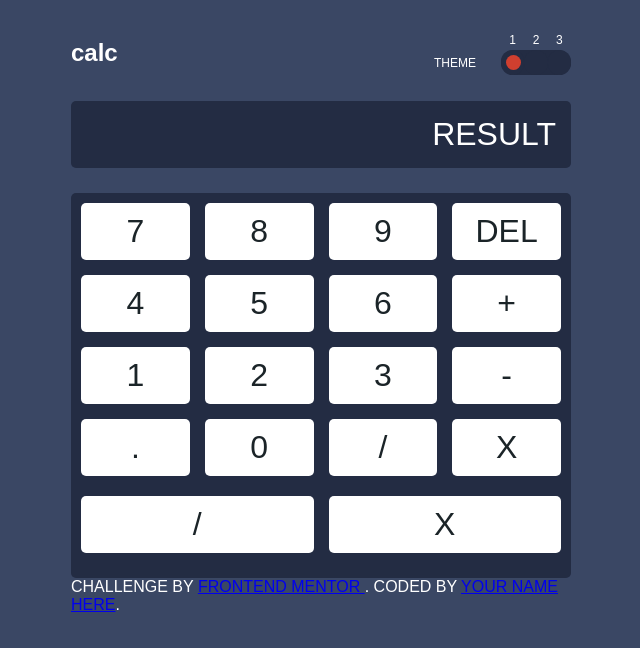
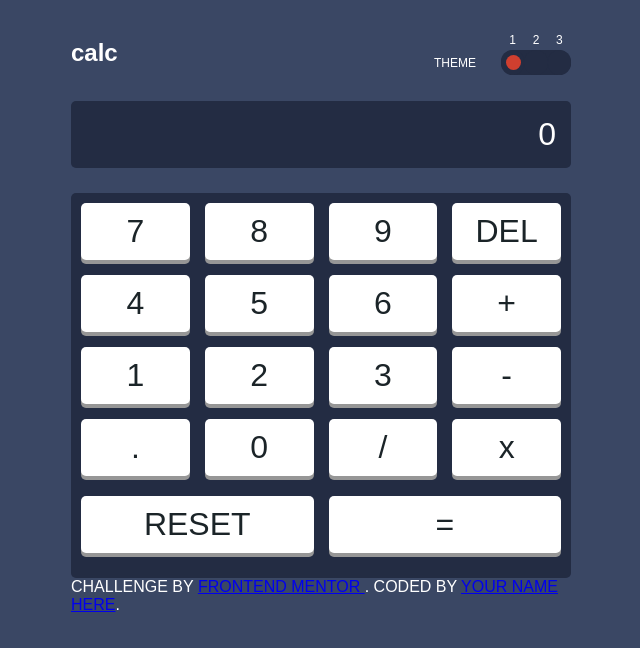
Before and after one commit to sklehti/calculator-app-main, a plain HTML site: page index.html in a window 1280 px wide. Shown: the whole page, without its empty margins (319-959 px from the left). Drawn offline with nearby package versions, Linux system fonts and the light colour scheme.

Commit message:
some style and action added

```diff
--- a/main.html
+++ b/main.html
@@ -1,32 +1,73 @@
 <div>
   <div class="result-layout">
-    <div class="result">Result</div>
+    <div class="result">0</div>
   </div>
 
   <div class="grid-layout">
-    <div class="grid">7</div>
-    <div class="grid">8</div>
-    <div class="grid">9</div>
-    <div class="grid">DEL</div>
+    <button class="grid" value="7" onclick="handleCalculatorBtn(this)">
+      7
+    </button>
+    <button class="grid" value="8" onclick="handleCalculatorBtn(this)">
+      8
+    </button>
+    <button class="grid" value="9" onclick="handleCalculatorBtn(this)">
+      9
+    </button>
+    <button class="grid" value="DEL" onclick="handleCalculatorBtn(this)">
+      DEL
+    </button>
 
-    <div class="grid">4</div>
-    <div class="grid">5</div>
-    <div class="grid">6</div>
-    <div class="grid">+</div>
+    <button class="grid" value="4" onclick="handleCalculatorBtn(this)">
+      4
+    </button>
+    <button class="grid" value="5" onclick="handleCalculatorBtn(this)">
+      5
+    </button>
+    <button class="grid" value="6" onclick="handleCalculatorBtn(this)">
+      6
+    </button>
+    <button class="grid" value="+" onclick="handleCalculatorBtn(this)">
+      +
+    </button>
 
-    <div class="grid">1</div>
-    <div class="grid">2</div>
-    <div class="grid">3</div>
-    <div class="grid">-</div>
+    <button class="grid" value="1" onclick="handleCalculatorBtn(this)">
+      1
+    </button>
+    <button class="grid" value="2" onclick="handleCalculatorBtn(this)">
+      2
+    </button>
+    <button class="grid" value="3" onclick="handleCalculatorBtn(this)">
+      3
+    </button>
+    <button class="grid" value="-" onclick="handleCalculatorBtn(this)">
+      -
+    </button>
 
-    <div class="grid">.</div>
-    <div class="grid">0</div>
-    <div class="grid">/</div>
-    <div class="grid">x</div>
+    <button class="grid" value="." onclick="handleCalculatorBtn(this)">
+      .
+    </button>
+    <button class="grid" value="0" onclick="handleCalculatorBtn(this)">
+      0
+    </button>
+    <button class="grid" value="/" onclick="handleCalculatorBtn(this)">
+      /
+    </button>
+    <button class="grid" value="*" onclick="handleCalculatorBtn(this)">
+      x
+    </button>
   </div>
 
   <div class="grid-layout-2">
-    <div class="grid">/</div>
-    <div class="grid">x</div>
+    <button class="grid" value="RESET" onclick="handleCalculatorBtn(this)">
+      RESET
+    </button>
+    <button
+      class="grid"
+      value="="
+      onclick="handleCalculatorBtn(this)"
+      type="submit"
+    >
+      =
+    </button>
   </div>
 </div>
--- a/script.js
+++ b/script.js
@@ -23,6 +23,96 @@ function handleThird() {
     "hsl(176, 100%, 44%)";
 }
 
+// TODO:
+function handleCalculatorBtn(obj) {
+  var snd = new Audio("sounds/click-btn.mp3");
+  snd.play();
+
+  const resultDiv = document.querySelector(".result");
+  let result = resultDiv.textContent === "0" ? "" : resultDiv.textContent;
+  console.log(result, "result");
+
+  switch (obj.value) {
+    case "0":
+      console.log("test", obj.value);
+      result += obj.value;
+
+      break;
+    case "1":
+      console.log("test", obj.value);
+      result += obj.value;
+      break;
+    case "2":
+      console.log("test", obj.value);
+      result += obj.value;
+      break;
+    case "3":
+      console.log("test", obj.value);
+      result += obj.value;
+      break;
+    case "4":
+      console.log("test", obj.value);
+      result += obj.value;
+      break;
+    case "5":
+      console.log("test", obj.value);
+      result += obj.value;
+      break;
+    case "6":
+      console.log("test", obj.value);
+      result += obj.value;
+      break;
+    case "7":
+      console.log("test", obj.value);
+      result += obj.value;
+      break;
+    case "8":
+      console.log("test", obj.value);
+      result += obj.value;
+      break;
+    case "9":
+      console.log("test", obj.value);
+      result += obj.value;
+      break;
+    case "+":
+      console.log("test", obj.value);
+      result += obj.value;
+      break;
+    case "-":
+      console.log("test", obj.value);
+      result += obj.value;
+      break;
+    case ".":
+      console.log("test", obj.value);
+      result += obj.value;
+      break;
+    case "/":
+      console.log("test", obj.value);
+      result += obj.value;
+      break;
+    case "*":
+      console.log("test", obj.value);
+      result += obj.value;
+      break;
+    case "DEL":
+      console.log("test", obj.value);
+      result += obj.value;
+      break;
+    case "RESET":
+      console.log("test", obj.value);
+      result += obj.value;
+      break;
+    case "=":
+      console.log("test", obj.value);
+      result += obj.value;
+      break;
+    default:
+      console.log(`Sorry, we are out of ${obj}.`);
+  }
+
+  resultDiv.textContent = result;
+}
+
 // poista loput!!!!
 const test = `
     <div  class="attribution">
--- a/styles.css
+++ b/styles.css
@@ -120,6 +120,19 @@ p {
   border-radius: 5px 5px 0 0;
 }
 
+.grid-layout > button,
+.grid-layout-2 > button {
+  box-shadow: 0 4px hsl(0, 0%, 59%);
+  background-color: hsl(0, 0%, 100%);
+  color: hsl(198, 20%, 13%);
+  cursor: pointer;
+}
+.grid-layout > button:focus,
+.grid-layout-2 > button:focus {
+  box-shadow: 0 3px hsl(0, 0%, 40%), 0px 0px 5px 4px hsl(0, 3%, 77%) inset;
+  background-color: hsl(0, 0%, 96%);
+}
+
 .grid-layout-2 {
   background-color: hsl(223, 31%, 20%);
   max-height: 500px;
@@ -132,11 +145,10 @@ p {
 }
 
 .grid {
-  background-color: hsl(0, 0%, 100%);
-  color: hsl(198, 20%, 13%);
   border: none;
   text-align: center;
   font-size: 32px;
   border-radius: 5px;
   padding: 10px;
+  position: relative;
 }
```
Also changed, not shown: 1 other file.
